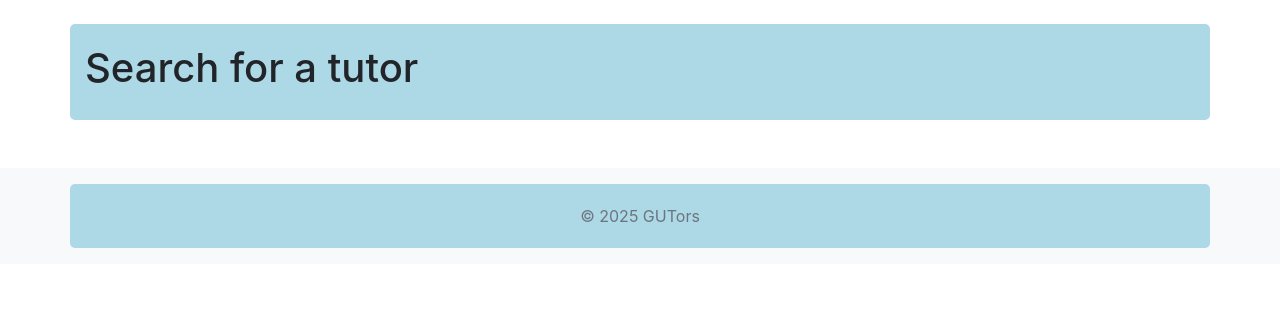
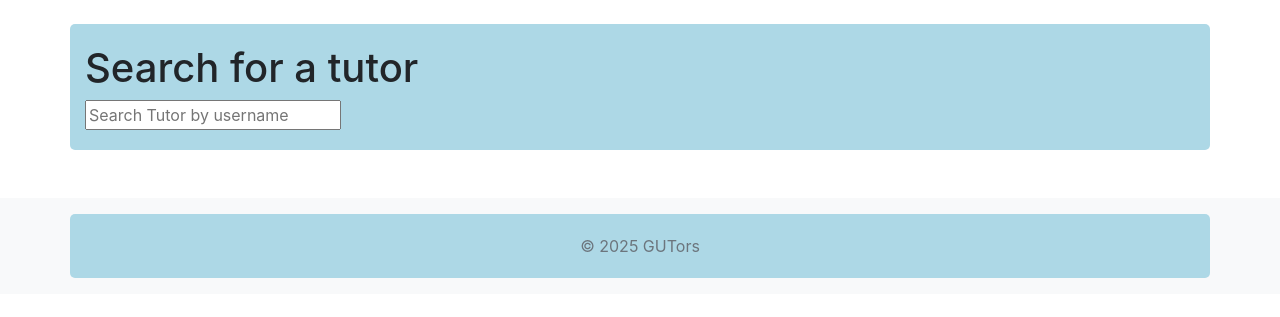
Before and after one commit to tkeillor/GUTors, a Django app: page /GUTors/search/ in a window 1280 px wide. Shown: the part 76-393 px from the top of the page. Run offline with Django 3.2, Linux system fonts and the light colour scheme; the visitor is signed in with stand-in values (Sample User, id 1); some libraries are stand-ins or nearby versions.

Commit message:
Search by username working

```diff
--- a/GUTors_app/views.py
+++ b/GUTors_app/views.py
@@ -117,8 +117,11 @@ def profile(request):
     }
     return render(request, 'GUTors_app/profile.html', context)
 
+@login_required
 def search(request):
-    return render(request, 'GUTors_app/search.html')
+    query = request.GET.get('q','')
+    results = UserProfile.objects.filter(user__username__icontains=query) if query else None
+    return render(request, 'GUTors_app/search.html', {'query':query, 'results':results})
 
 def review(request):
     return render(request, 'GUTors_app/review.html')
--- a/templates/GUTors_app/search.html
+++ b/templates/GUTors_app/search.html
@@ -8,6 +8,23 @@
 {% block body_block %}
     <h1>Search for a tutor</h1>
     <div>
+        <form action = "{% url 'GUTors:search' %}" method = "GET">
+            <input type = "text" name="q" placeholder="Search Tutor by username" required>
+        </form>
+    </div>
+
+    <div>
+        {% if results is not None %}
+            <h1>Search Results</h1>
+            <h2>Search Results for "{{ query }}"</h2>
+            <ul>
+                {% for tutor in results %}
+                    <li>{{ tutor.user.username }}</li>
+                {% empty %}
+                    <p>no products found.</p>
+                {% endfor %}
+            </ul>
+        {% endif %}
     </div>
 
 
```
